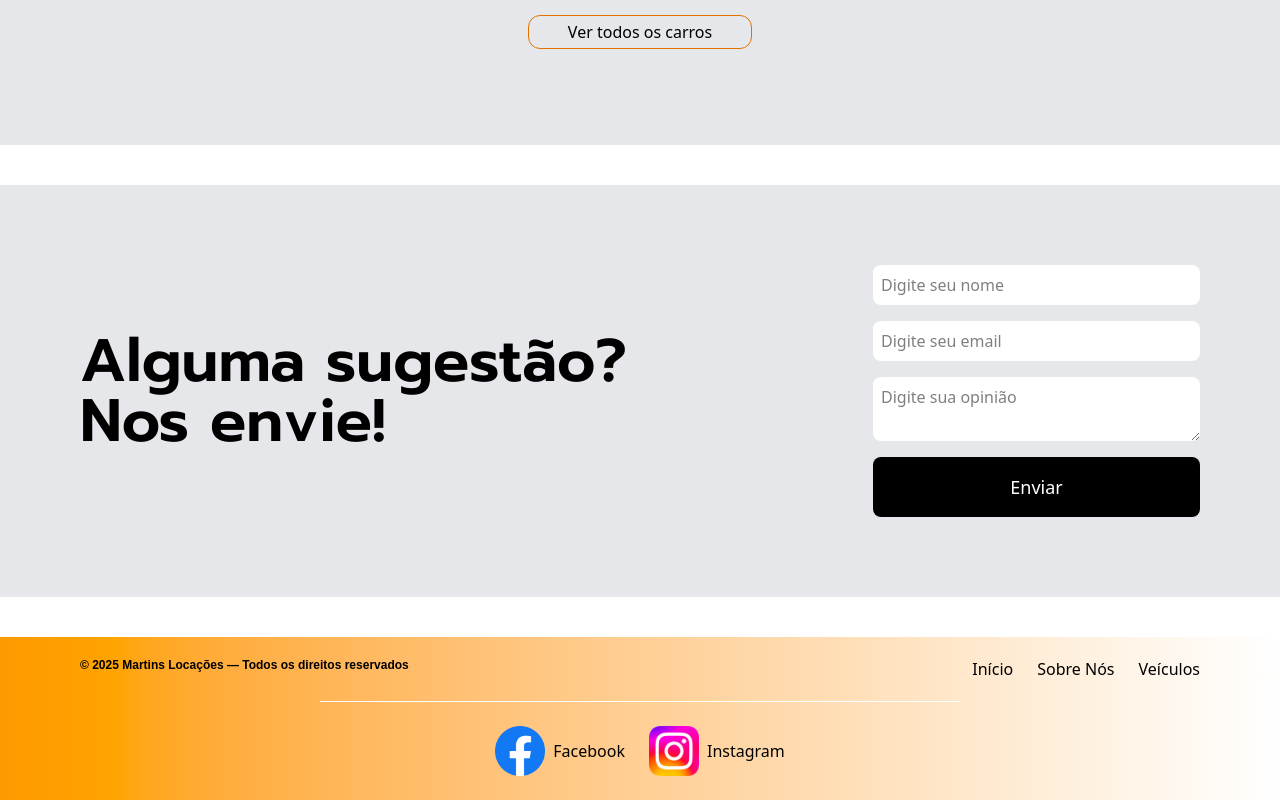
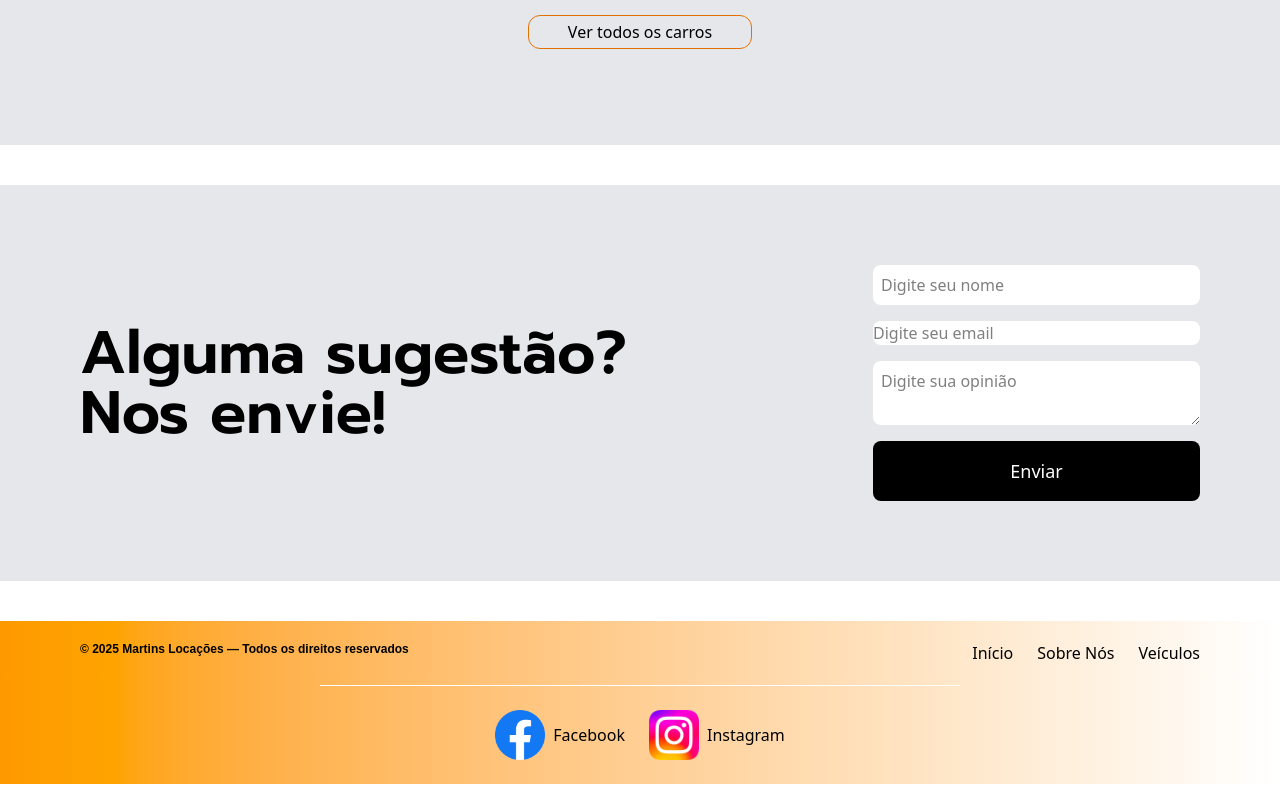
Before and after one commit to eumartins7/locacao_veiculos_nextJS, a Next.js app: page / in a window 1280 px wide. Shown: the part 2391-3191 px from the top of the page. Built offline with nearby package versions, Linux system fonts and the light colour scheme; a web font is replaced by a local one.

Commit message:
lembrete: apagar esta secao e ver o que por no lugar

```diff
--- a/src/components/home/section-contact/box-input/inputBox.tsx
+++ b/src/components/home/section-contact/box-input/inputBox.tsx
@@ -2,7 +2,7 @@
 
 export function InputBox() {
     return (
-        <div>
+        <div className="flex justify-center">
             <form className="flex flex-col gap-4 mr-20">
                 <input
                     type="text"
@@ -17,7 +17,7 @@ export function InputBox() {
                     name="box-email"
                     id="box-email"
                     placeholder="Digite seu email"
-                    className="bg-white rounded-lg mr-20 p-2 w-full"
+                    className="bg-white rounded-lg"
                 />
 
                 <textarea
@@ -30,15 +30,13 @@ export function InputBox() {
 
                 <div>
                     <button
-                    type="submit"
-                    className="bg-black hover:bg-stone-900 text-white text-lg rounded-lg cursor-pointer p-4 w-full">
-                        Enviar
-                </button>
-            </div>
+                        type="submit"
+                        className="bg-black hover:bg-stone-900 text-white text-lg rounded-lg cursor-pointer p-4 w-full"
+                    >
+                            Enviar
+                    </button>
+                </div>
             </form>
-
-
-
         </div>
 
     )
```
